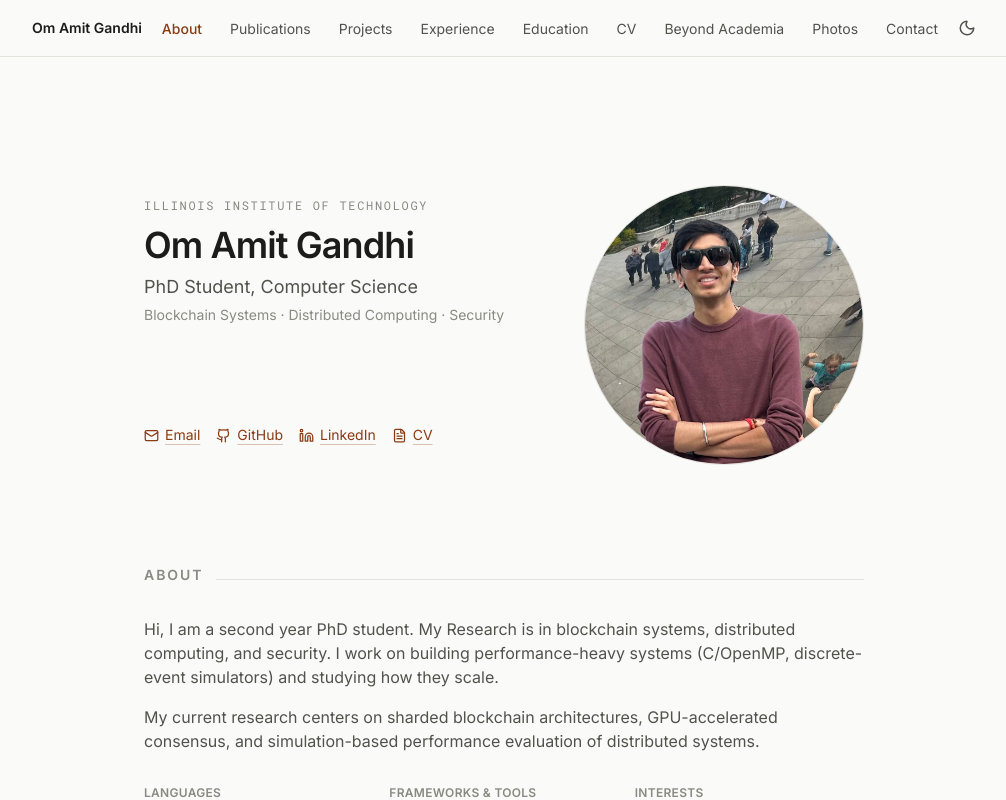
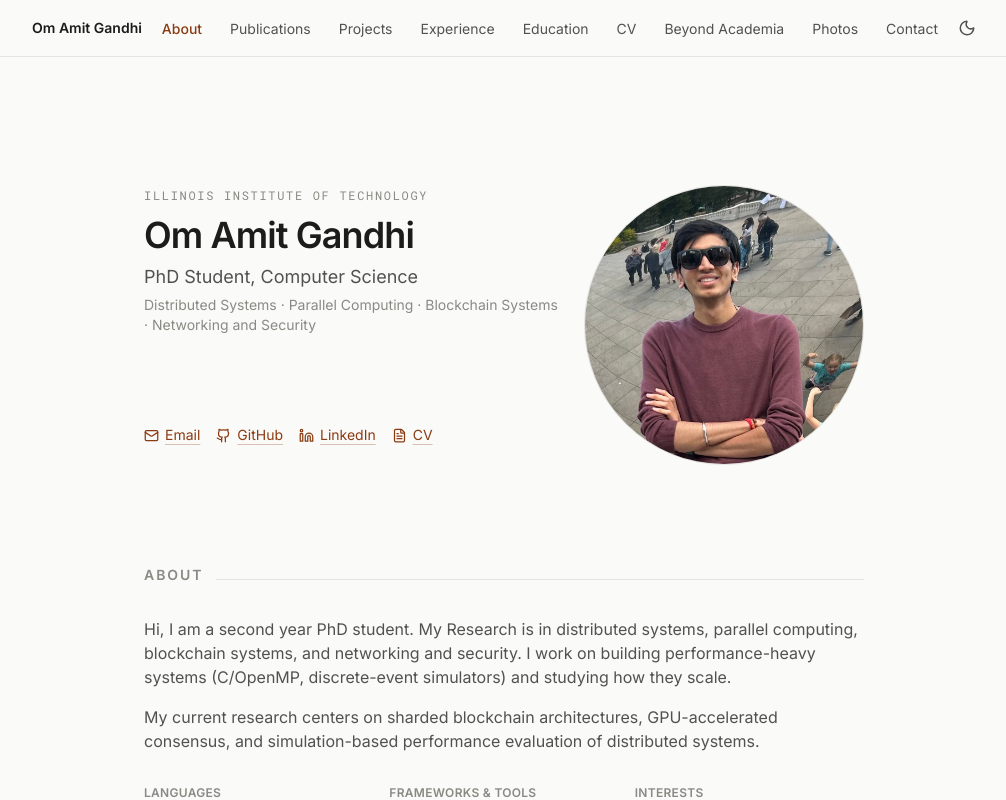
Before and after one commit to OmGandhi091611/New-Apple-Style-portfolio, a React (Vite) app: page / in a window 1280 px wide. Shown: the top 800 px of the page, without its empty margins (136-1142 px from the left). Built offline with nearby package versions, Linux system fonts and the light colour scheme.

Commit message:
small bug fixes

```diff
--- a/src/constants/index.js
+++ b/src/constants/index.js
@@ -6,7 +6,7 @@ export const SITE = {
   name: "Om Amit Gandhi",
   tagline: "PhD Student, Computer Science",
   affiliation: "Illinois Institute of Technology",
-  focus: "Blockchain Systems · Distributed Computing · Security",
+  focus: "Distributed Systems · Parallel Computing · Blockchain Systems · Networking and Security",
   email: "ogandhi1@hawk.illinoistech.edu",
   github: "https://github.com/OmGandhi091611",
   linkedin: "https://www.linkedin.com/in/omgandhi1611/",
@@ -31,14 +31,14 @@ export const NAV_LINKS = [
 // add files to public/photos/ and list them in that file manually.
 export const PHOTOS = photosData;
 
-export const BIO = `Hi, I am a second year PhD student. My Research is in blockchain systems, distributed computing, and security. I work on building performance-heavy systems (C/OpenMP, discrete-event simulators) and studying how they scale.
+export const BIO = `Hi, I am a second year PhD student. My Research is in distributed systems, parallel computing, blockchain systems, and networking and security. I work on building performance-heavy systems (C/OpenMP, discrete-event simulators) and studying how they scale.
 
 My current research centers on sharded blockchain architectures, GPU-accelerated consensus, and simulation-based performance evaluation of distributed systems.`;
 
 export const SKILLS = {
   Languages: ["C/C++", "Python", "JavaScript/TypeScript", "Java"],
   "Frameworks & Tools": ["React", "Vite", "Tailwind CSS", "SimPy", "OpenMP"],
-  Interests: ["Blockchain", "Distributed Systems", "Security", "AI"],
+  Interests: ["Distributed Systems", "Parallel Computing", "Blockchain Systems", "Networking and Security"],
 };
 
 export const PUBLICATIONS = papersData.map((p) => ({
```
